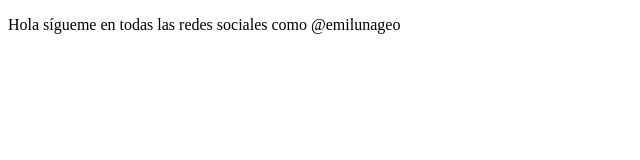
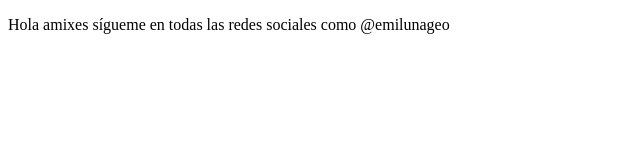
Before and after one commit to emilunageo/proyectoDemoCursoPrework, a plain HTML site: page index.html in a window 1280 px wide. Shown: the whole page, without its empty margins (0-640 px from the left). Drawn offline with Linux system fonts and the light colour scheme.

Commit message:
Cambios Amixes

```diff
--- a/index.html
+++ b/index.html
@@ -8,7 +8,7 @@
 </head>
 <body>
     <p>
-        Hola sígueme en todas las redes sociales como @emilunageo
+        Hola amixes sígueme en todas las redes sociales como @emilunageo
     </p>
 </body>
 </html>
```
